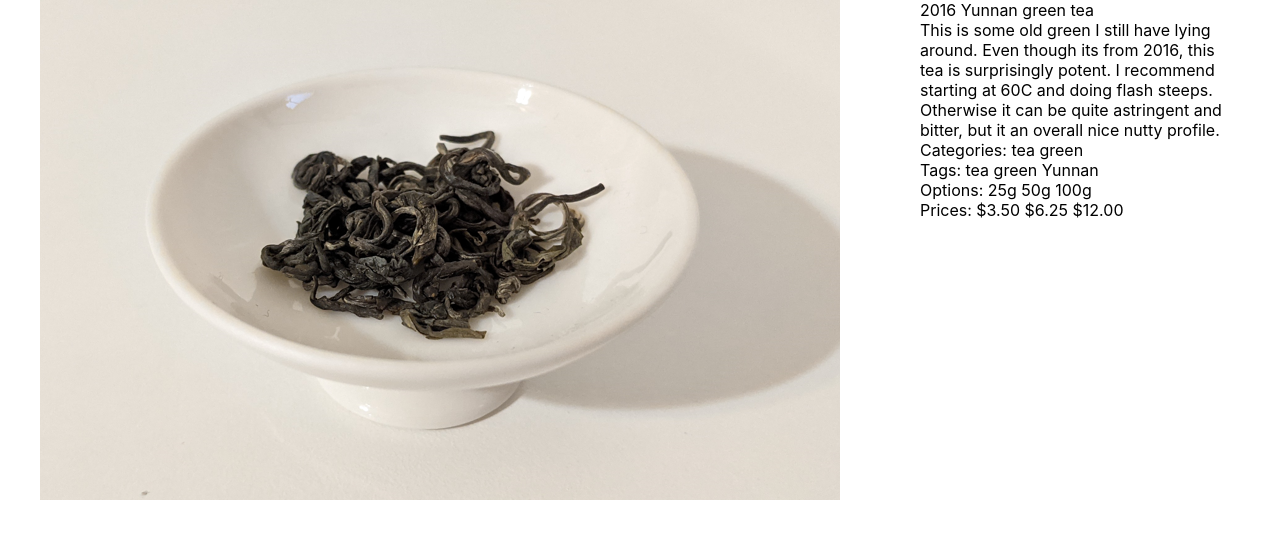
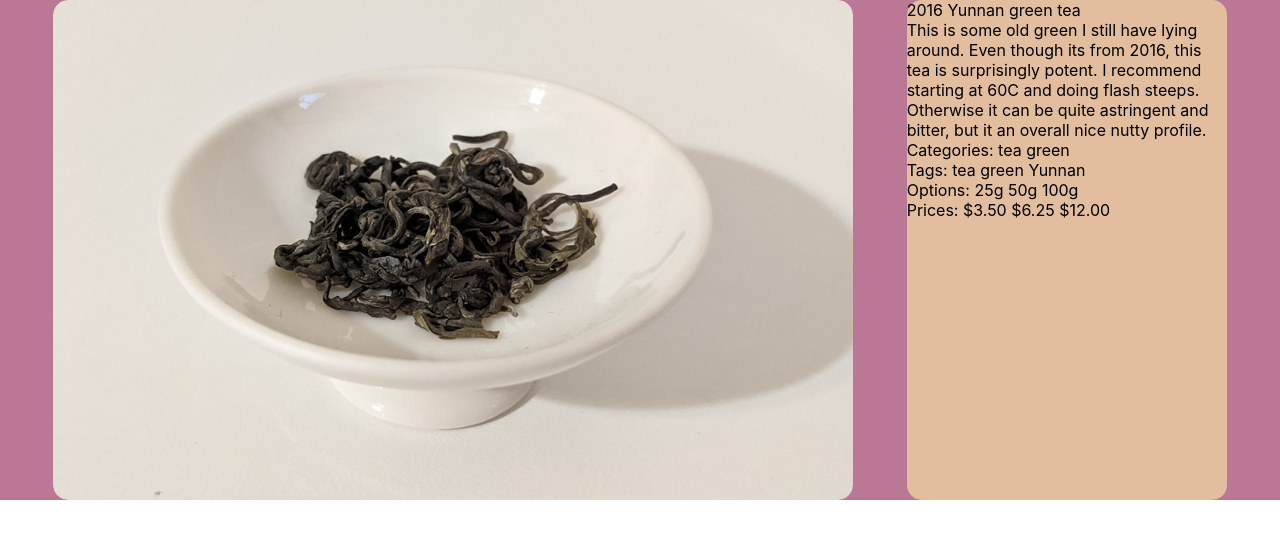
Before and after one commit to Ai-Yukino/react-project-draft, a React (Vite) app in the folder tea/: page /2016-Yunnan-green-tea in a window 1280 px wide. Shown: the top 538 px of the page. Built offline with nearby package versions, Linux system fonts and the light colour scheme.

Commit message:
🎨 Cleaned up CSS in Products.jsx

```diff
--- a/tea/src/index.css
+++ b/tea/src/index.css
@@ -15,6 +15,25 @@ code {
 }
 
 /* Start custom CSS */
+
+/* 🍂Color🍃 */
+
+.bg-color-eggshell-paper {
+  /* https://en.wikipedia.org/wiki/Traditional_colors_of_Japan */
+  background-color: #e2be9f;
+}
+
+.hover-color-young-bamboo:hover {
+  /* https://en.wikipedia.org/wiki/Traditional_colors_of_Japan */
+  color: #6b9362;
+}
+
+.bg-color-red-wisteria {
+  /* https://en.wikipedia.org/wiki/Traditional_colors_of_Japan */
+  background-color: #bb7796;
+}
+
+/* 🍂Flex🍃 */
 
 .flex {
   display: flex;
@@ -36,41 +55,65 @@ code {
   align-items: center;
 }
 
+/* 🍂Padding and margins🍃 */
+
 .pd-5px {
   padding: 5px;
+}
+
+.pd-top-10px {
+  padding-top: 15px;
 }
 
 .mt-50px {
   margin-top: 50px;
 }
 
-.pd-top-10px {
-  padding-top: 15px;
-}
-
 .mb-50px {
   margin-bottom: 50px;
 }
 
+/* 🍂Height and width🍃 */
+
 .h-250px {
   height: 250px;
+}
+
+.h-500px {
+  height: 500px;
+}
+
+.max-h-500px {
+  max-height: 500px;
 }
 
 .w-400px {
   width: 400px;
 }
 
-.h-500px {
-  height: 500px;
-}
-
 .w-800px {
   width: 800px;
 }
 
+.width-100percent {
+  width: 100%;
+}
+
+.w-25vw {
+  width: 25vw;
+}
+
+.max-w-100percent {
+  max-width: 100%;
+}
+
+/* 🍂Border radius🍃 */
+
 .br-15px {
   border-radius: 15px;
 }
+
+/* 🍂Position🍃 */
 
 .position-absolute {
   position: absolute;
@@ -80,13 +123,17 @@ code {
   position: relative;
 }
 
+/* 🍂Opacity🍃 */
+
 .opacity-0 {
   opacity: 0;
 }
 
-.transition-opacity {
-  transition-property: opacity;
+.hover-opacity-1:hover {
+  opacity: 1;
 }
+
+/* 🍂Transition🍃 */
 
 .transition-0-2s {
   transition-duration: 0.2s;
@@ -96,62 +143,27 @@ code {
   transition-timing-function: ease-in-out;
 }
 
-.hover-opacity-1:hover {
-  opacity: 1;
-}
+/* 🍂Text decoration🍃 */
 
 .text-decoration-none {
   text-decoration: none;
 }
 
-.hover-color-young-bamboo:hover {
-  /* https://en.wikipedia.org/wiki/Traditional_colors_of_Japan */
-  color: #6b9362;
-}
+/* 🍂Overflow🍃 */
 
-.flex-2 {
-  display: flex;
-  justify-content: space-around;
-}
-
-.flex-3 {
-  display: flex;
-  flex-direction: column;
-  /* max-height: 500px;
-  max-width: 800px; */
-  max-height: 500px;
-  max-width: 100%;
+.overflow-y-hidden {
   overflow-y: hidden;
-  /* flex-shrink: 0; */
-}
-
-.flex-4 {
-  display: flex;
-  flex-direction: column;
-}
-
-.flex-shrink {
-  flex-shrink: 3;
-}
-
-.min-width {
-  min-width: 0;
-}
-
-.adaptive-width {
-  width: 100%;
-  height: auto;
-}
-
-.flex-shrink-2 {
-  flex-shrink: 4;
-}
-
-.test {
-  width: 25vw;
 }
 
 /* Old CSS */
+
+/* .flex-shrink {
+  flex-shrink: 3;
+} */
+
+/* .flex-shrink-2 {
+  flex-shrink: 4;
+} */
 
 /* .flex-center {
   display: flex;
@@ -223,3 +235,30 @@ code {
   padding-top: 5px;
   padding-bottom: 5px;
 } */
+
+/* .flex-2 {
+  display: flex;
+  justify-content: space-around;
+} */
+
+/* .flex-3 {
+  display: flex;
+  flex-direction: column;
+  max-height: 500px;
+  max-width: 100%;
+  overflow-y: hidden;
+} */
+
+/* .adaptive-width {
+  width: 100%;
+  height: auto;
+} */
+
+/* .test {
+  width: 25vw;
+} */
+
+/* .flex-4 {
+  display: flex;
+  flex-direction: column;
+} */
--- a/tea/src/routes/ProductPage.jsx
+++ b/tea/src/routes/ProductPage.jsx
@@ -6,11 +6,20 @@ function ProductImages({ images }) {
   // 🍂Image calculations🍃
   function FeaturedImage({ images }) {
     return (
-      <div className="flex-3 flex-shrink">
+      <div
+        className={
+          "flex" +
+          " column" +
+          " overflow-y-hidden" +
+          " max-h-500px" +
+          " max-w-100percent" +
+          " br-15px"
+        }
+      >
         {images.map((image) => {
           return (
             <img
-              className="squircle adaptive-width"
+              className={"br-15px" + " width-100percent"}
               src={image.url + ".png"}
               alt={image.alt}
             />
@@ -22,7 +31,7 @@ function ProductImages({ images }) {
   function ImageList({ images }) {}
 
   return (
-    <div className="squircle bgColor-snow">
+    <div>
       <FeaturedImage images={images} />
     </div>
   );
@@ -115,7 +124,11 @@ function ProductInfo({
   }
 
   return (
-    <div className="bgColor-snow squircle test flex-4">
+    <div
+      className={
+        "flex" + " column" + " w-25vw" + " br-15px" + " bg-color-eggshell-paper"
+      }
+    >
       <div>{name}</div>
       <div>{description}</div>
       <Categories categories={categories} />
@@ -163,7 +176,7 @@ export default function ProductPage() {
   }, []);
 
   return (
-    <div className="flex-2 visualize">
+    <div className={"flex" + " space-evenly" + " bg-color-red-wisteria"}>
       <ProductImages images={product.images} />
       <ProductInfo
         name={product.name}
```
